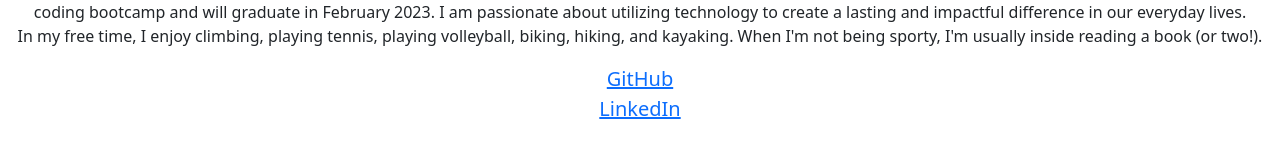
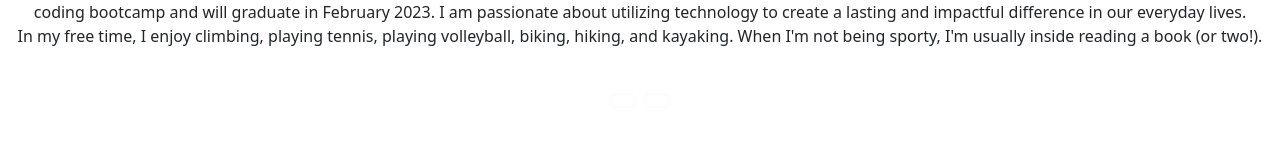
Before and after one commit to pham-tracy/react-portfolio, a React (Create React App) app: page / in a window 1280 px wide. Shown: the part 156-314 px from the top of the page. Built offline with nearby package versions, Linux system fonts and the light colour scheme.

Commit message:
Add Footer icons

```diff
--- a/src/components/Footer.js
+++ b/src/components/Footer.js
@@ -11,22 +11,28 @@ const styles = {
 function Footer() {
   return (
     <div>
-      <footer style={styles.footer}>
-        <li>
-          <a href="https://github.com/pham-tracy">
-            {/* <img src="../public/github-mark.png" alt="GitHub logo">
-          {" "}
-        </img> */}
-            GitHub
-          </a>
-        </li>
+      <footer class="text-center">
+        <div class="container p-4">
+          <section class="mb-4">
+            {/* GitHub */}
+            <a
+              class="btn btn-outline-light btn-floating m-1"
+              href="https://github.com/pham-tracy"
+              role="button"
+            >
+              <i class="bi bi-github"></i>
+            </a>
 
-        <li>
-          <a href="https://www.linkedin.com/in/tracy-pham-377981140/">
-            {/* <img src="../public/LinkedInLogo.png" alt="LinkedIn logo"></img> */}
-            LinkedIn
-          </a>
-        </li>
+            {/* <!-- Linkedin --> */}
+            <a
+              class="btn btn-outline-light btn-floating m-1"
+              href="https://www.linkedin.com/in/tracy-pham-377981140/"
+              role="button"
+            >
+              <i class="bi bi-linkedin"></i>
+            </a>
+          </section>
+        </div>
       </footer>
     </div>
   );
```
